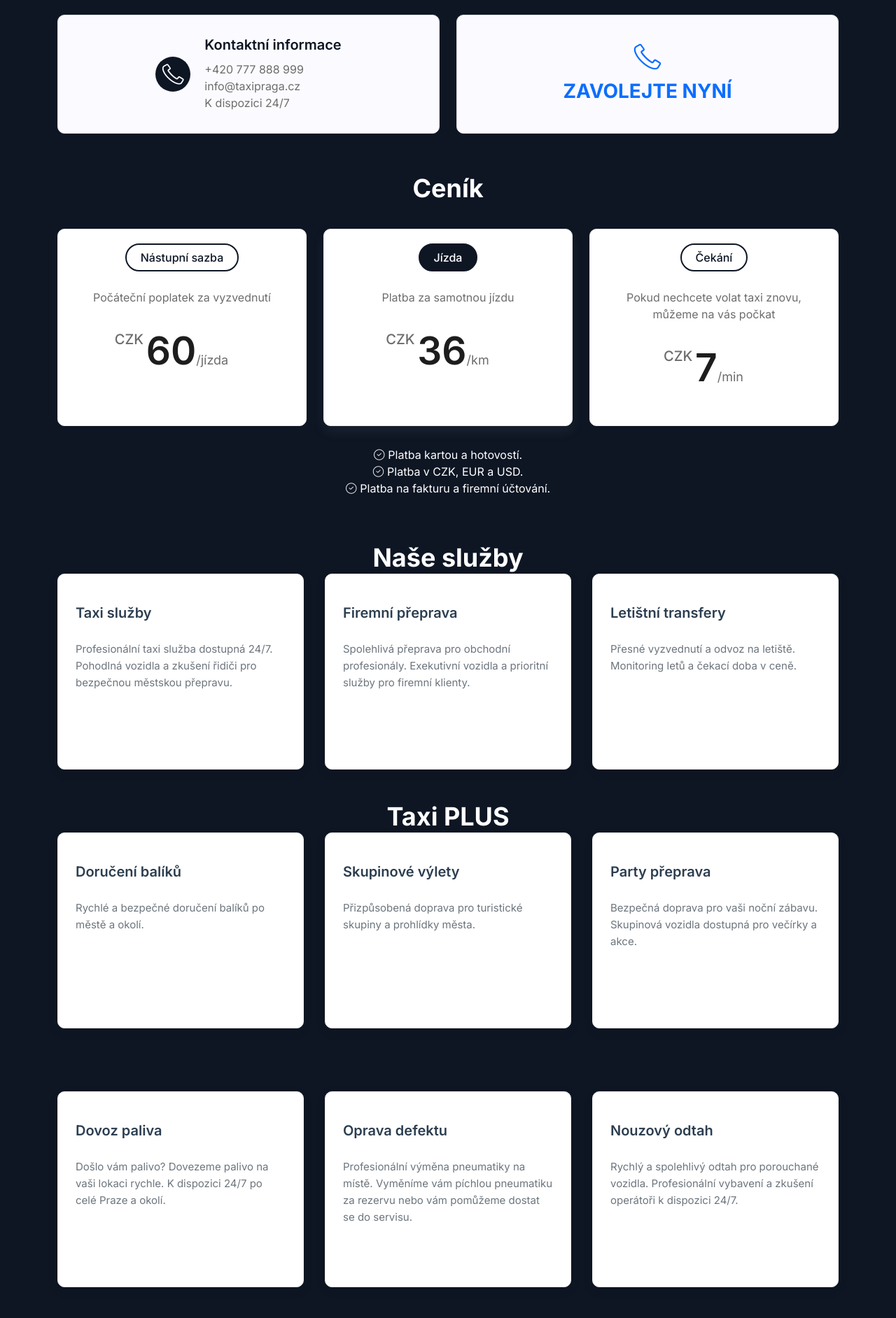
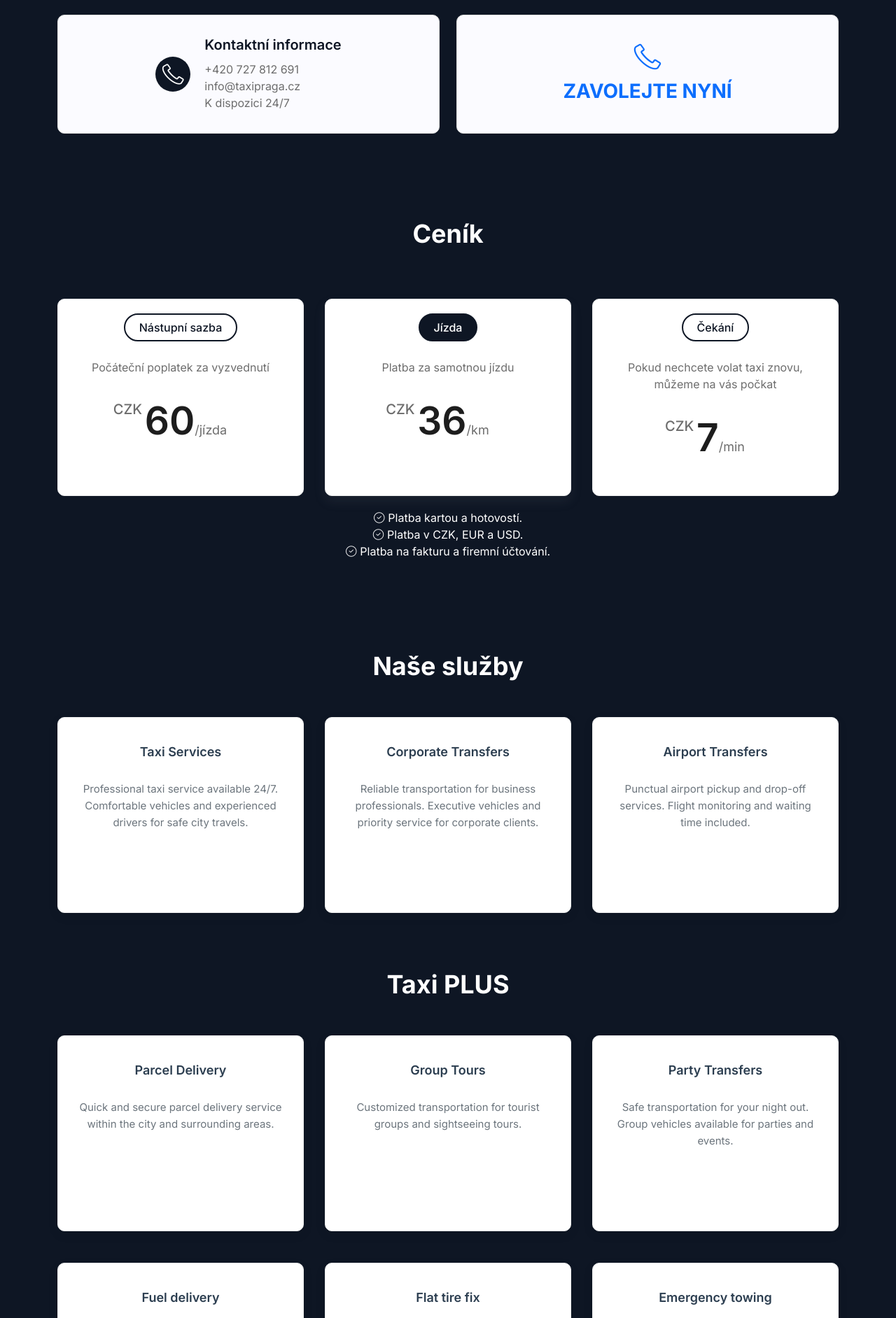
Before and after one commit to ABeGood/transfer, a Flask app: page / in a window 1280 px wide. Shown: the part 696-2580 px from the top of the page at 70% size. Run offline with Flask 3, Linux system fonts and the light colour scheme; some libraries are stand-ins or nearby versions.

Commit message:
Scrolling + paddings

```diff
--- a/template/assets/css/cards.css
+++ b/template/assets/css/cards.css
@@ -1,66 +1,37 @@
-/* Taxi PLUS section grid fixes */
-#services .container {
-    display: flex;
-    flex-direction: column;
-}
-
-#services .row {
-    display: flex;
-    flex-wrap: wrap;
-    margin: -15px;
-    /* Offset Bootstrap's padding */
-}
-
-#services .row .col-lg-4,
-#services .row .col-md-6 {
-    display: flex;
-    padding: 15px;
-    /* Restore Bootstrap padding */
-    margin-bottom: 30px;
-    /* Add consistent bottom margin */
-}
-
-/* Make all service cards the same height */
-#services .single-services {
+/* Unified Card Style - Used for both Pricing and Services cards */
+.unified-card {
     display: flex;
     flex-direction: column;
     width: 100%;
     min-height: 280px;
-    /* Set minimum height for consistency */
     background: #fff;
     border-radius: 10px;
-    padding: 30px 25px;
+    padding: 25px 30px; /* Balanced padding for both sections */
     box-shadow: 0 5px 15px rgba(0, 0, 0, 0.08);
-    transition: transform 0.3s ease, box-shadow 0.3s ease;
+    transition: all 0.3s ease;
     border: 1px solid #f0f0f0;
+    text-align: center;
 }
 
-#services .single-services:hover {
+.unified-card:hover {
     transform: translateY(-5px);
     box-shadow: 0 10px 25px rgba(0, 0, 0, 0.15);
 }
 
-/* Ensure service content fills the card properly */
-#services .service-content {
+/* Card header/title styling */
+.unified-card .card-title {
+    font-size: 18px;
+    font-weight: 600;
+    color: #2c3e50;
+    margin-bottom: 15px;
+    min-height: 50px;
     display: flex;
-    flex-direction: column;
-    height: 100%;
-    flex-grow: 1;
+    align-items: center;
+    justify-content: center;
 }
 
-#services .service-content h4 {
-    margin-bottom: 15px;
-    font-size: 20px;
-    font-weight: 600;
-    color: #2c3e50;
-    line-height: 1.4;
-    min-height: 50px;
-    /* Ensure title area is consistent */
-    display: flex;
-    align-items: center;
-}
-
-#services .service-content p {
+/* Card content/description styling */
+.unified-card .card-content {
     flex-grow: 1;
     margin: 0;
     color: #6c757d;
@@ -68,33 +39,141 @@
     font-size: 15px;
     display: flex;
     align-items: flex-start;
+    text-align: center;
+}
+
+/* Pricing specific elements */
+.unified-card .price-badge {
+    font-weight: 500;
+    margin-bottom: 15px;
+    color: #2c3e50;
+    padding: 8px 20px;
+    border: 2px solid #155bd5;
+    border-radius: 30px;
+    font-size: 16px;
+    background: transparent;
+}
+
+.unified-card .price-badge.featured {
+    background: #155bd5;
+    color: #fff;
+}
+
+.unified-card .price-display {
+    padding-top: 20px;
+    margin-bottom: 10px;
+}
+
+.unified-card .price-amount {
+    font-weight: 600;
+    color: #2c3e50;
+    font-size: 48px;
+    position: relative;
+    padding-left: 15px;
+}
+
+.unified-card .price-currency {
+    font-weight: 500;
+    color: #6c757d;
+    font-size: 18px;
+    position: absolute;
+    left: -25px;
+    top: 6px;
+}
+
+.unified-card .price-duration {
+    font-size: 16px;
+    color: #6c757d;
+    font-weight: 400;
+}
+
+/* Grid layout fixes */
+#services .container,
+#pricing .container {
+    display: flex;
+    flex-direction: column;
+}
+
+#services .row,
+#pricing .row {
+    display: flex;
+    flex-wrap: wrap;
+    margin: -15px;
+}
+
+#services .row .col-lg-4,
+#services .row .col-md-6,
+#pricing .row .col-lg-4,
+#pricing .row .col-md-6 {
+    display: flex;
+    padding: 15px;
+    margin-bottom: 15px;
+}
+
+/* Section spacing */
+#services .section-title-five + .container,
+#pricing .section-title-five + .container {
+    margin-top: 50px;
 }
 
 /* Responsive adjustments */
 @media (max-width: 991.98px) {
-    #services .single-services {
+    .unified-card {
         min-height: 250px;
+        padding: 20px 25px;
     }
 
-    #services .service-content h4 {
-        font-size: 18px;
-        min-height: 35px;
+    .unified-card .card-title {
+        font-size: 17px;
+        min-height: 45px;
+    }
+
+    .unified-card .price-amount {
+        font-size: 42px;
+    }
+
+    #services .row .col-lg-4,
+    #services .row .col-md-6,
+    #pricing .row .col-lg-4,
+    #pricing .row .col-md-6 {
+        margin-bottom: 10px;
+    }
+
+    #services .section-title-five + .container,
+    #pricing .section-title-five + .container {
+        margin-top: 35px;
     }
 }
 
 @media (max-width: 767.98px) {
-    #services .single-services {
-        min-height: 200px;
-        padding: 15px 15;
+    .unified-card {
+        min-height: 220px;
+        padding: 18px 20px;
     }
 
-    #services .service-content h4 {
+    .unified-card .card-title {
         font-size: 16px;
         min-height: 40px;
         margin-bottom: 10px;
     }
 
-    #services .service-content p {
+    .unified-card .card-content {
         font-size: 14px;
     }
+
+    .unified-card .price-amount {
+        font-size: 38px;
+    }
+
+    #services .row .col-lg-4,
+    #services .row .col-md-6,
+    #pricing .row .col-lg-4,
+    #pricing .row .col-md-6 {
+        margin-bottom: 8px;
+    }
+
+    #services .section-title-five + .container,
+    #pricing .section-title-five + .container {
+        margin-top: 25px;
+    }
 }
--- a/template/assets/css/style.css
+++ b/template/assets/css/style.css
@@ -334,18 +334,21 @@ p {
   max-width: 550px;
   margin: auto;
   margin-bottom: 0;
+  padding-top: 40px;
   position: relative;
   z-index: 5;
 }
 @media only screen and (min-width: 768px) and (max-width: 991px) {
   .section-title-five {
     margin-bottom: 0;
+    padding-top: 40px;
   }
 }
 @media (max-width: 767px) {
   .section-title-five {
     color: var(--white);
     margin-bottom: 0;
+    padding-top: 40px;
   }
 }
 .section-title-five h6 {
@@ -355,20 +358,24 @@ p {
   border: 2px solid var(--primary);
   border-radius: 30px;
   padding: 8px 30px;
+  padding-top: 40px;
 }
 .section-title-five h2 {
   margin-bottom: 15px;
+  padding-top: 40px;
 }
 @media only screen and (min-width: 768px) and (max-width: 991px) {
   .section-title-five h2 {
     font-size: 2rem;
     line-height: 2.8rem;
+    padding-top: 40px;
   }
 }
 @media (max-width: 767px) {
   .section-title-five h2 {
     font-size: 1.5rem;
     line-height: 1.9rem;
+    padding-top: 40px;
   }
 }
 .section-title-five p {
--- a/template/assets/js/main.js
+++ b/template/assets/js/main.js
@@ -1,3 +1,10 @@
+document.addEventListener('DOMContentLoaded', function () {
+    var header_navbar = document.querySelector(".navbar-area");
+    if (header_navbar) {
+        header_navbar.classList.add("sticky");
+    }
+});
+
 (function () {
 
     /*=====================================
@@ -7,13 +14,10 @@
         var header_navbar = document.querySelector(".navbar-area");
         var sticky = header_navbar.offsetTop;
 
-        if (window.pageYOffset > sticky) {
+        // Always keep sticky class for visibility
+        if (!header_navbar.classList.contains("sticky")) {
             header_navbar.classList.add("sticky");
-        } else {
-            header_navbar.classList.remove("sticky");
         }
-
-
 
         // show or hide the back-top-top button
         var backToTo = document.querySelector(".scroll-top");
@@ -51,10 +55,41 @@
     pageLink.forEach(elem => {
         elem.addEventListener('click', e => {
             e.preventDefault();
-            document.querySelector(elem.getAttribute('href')).scrollIntoView({
-                behavior: 'smooth',
-                offsetTop: 1 - 60,
-            });
+
+            // Close mobile menu if open
+            const navbarCollapse = document.querySelector('.navbar-collapse');
+            const navbarToggler = document.querySelector('.navbar-toggler');
+            if (navbarCollapse && navbarCollapse.classList.contains('show')) {
+                navbarCollapse.classList.remove('show');
+                if (navbarToggler) {
+                    navbarToggler.classList.remove('active');
+                }
+            }
+
+            const targetId = elem.getAttribute('href');
+            const targetElement = document.querySelector(targetId);
+
+
+            if (targetElement) {
+                // Get navbar height
+                const navbar = document.querySelector('.navbar-area');
+                const navbarHeight = navbar.offsetHeight - 70;
+
+                // Adjust offset based on section - contact needs less offset
+                let offset = navbarHeight;
+                if (targetId === '#contact') {
+                    offset = navbarHeight + 70; // Less offset for contact
+                }
+
+                // Calculate target position
+                const targetPosition = targetElement.offsetTop - offset;
+
+                // Smooth scroll to position
+                window.scrollTo({
+                    top: targetPosition,
+                    behavior: 'smooth'
+                });
+            }
         });
     });
 
--- a/template/assets/js/translations.js
+++ b/template/assets/js/translations.js
@@ -86,7 +86,7 @@ const translations = {
         },
         contact: {
             title: 'Contact Information',
-            phone: '+420 777 888 999',
+            phone: '+420 727 812 691',
             email: 'info@taxipraga.cz',
             availability: '24/7 Available',
             callNow: 'CALL NOW'
@@ -185,7 +185,7 @@ const translations = {
         },
         contact: {
             title: 'Kontaktní informace',
-            phone: '+420 777 888 999',
+            phone: '+420 727 812 691',
             email: 'info@taxipraga.cz',
             availability: 'K dispozici 24/7',
             callNow: 'ZAVOLEJTE NYNÍ'
@@ -284,7 +284,7 @@ const translations = {
         },
         contact: {
             title: 'Контактная информация',
-            phone: '+420 777 888 999',
+            phone: '+420 727 812 691',
             email: 'info@taxipraga.cz',
             availability: 'Доступно 24/7',
             callNow: 'ПОЗВОНИТЬ СЕЙЧАС'
--- a/template/index.html
+++ b/template/index.html
@@ -142,25 +142,6 @@
   </div>
 </section>
 
-<!-- <script>
-  function copyPhoneNumber() {
-    navigator.clipboard.writeText('+420777888999')
-      .then(() => {
-        const btn = event.target.closest('button');
-        const originalIcon = btn.innerHTML;
-        btn.innerHTML = '<i class="lni lni-checkmark"></i>';
-        setTimeout(() => {
-          btn.innerHTML = originalIcon;
-        }, 2000);
-      })
-      .catch(err => {
-        console.error('Failed to copy:', err);
-      });
-  }
-</script> -->
-  <!-- ========================= contact-section end ========================= -->
-
-
   <!-- Start Pricing  Area -->
   <section id="pricing" class="pricing-area pricing-fourteen">
     <!--======  Start Section Title Five ======-->
@@ -238,9 +219,8 @@
   <!--/ End Pricing  Area -->
 
 
-  <!-- ===== service-area start ===== -->
+<!-- Updated Services Section -->
 <section id="services" class="services-area services-eight">
-    <!--======  Start Section Title Five ======-->
   <div class="section-title-five">
     <div class="container">
       <div class="row">
@@ -250,46 +230,40 @@
           </div>
         </div>
       </div>
-        <!-- row -->
     </div>
-      <!-- container -->
   </div>
-    <!--======  End Section Title Five ======-->
   <div class="container">
     <div class="row">
       <div class="col-lg-4 col-md-6">
-          <div class="single-services">
-            <div class="service-content">
-              <h4>Taxi Services</h4>
-              <p>
-                Professional taxi service available 24/7. Comfortable vehicles and experienced drivers for safe city travels.
+        <div class="unified-card">
+          <h4 class="card-title">Taxi Services</h4>
+          <p class="card-content">
+            Professional taxi service available 24/7. Comfortable vehicles and experienced drivers for safe city
+            travels.
           </p>
         </div>
       </div>
-        </div>
       <div class="col-lg-4 col-md-6">
-          <div class="single-services">
-            <div class="service-content">
-              <h4>Corporate Transfers</h4>
-              <p>
-                Reliable transportation for business professionals. Executive vehicles and priority service for corporate clients.
+        <div class="unified-card">
+          <h4 class="card-title">Corporate Transfers</h4>
+          <p class="card-content">
+            Reliable transportation for business professionals. Executive vehicles and priority service for corporate
+            clients.
           </p>
         </div>
       </div>
-        </div>
       <div class="col-lg-4 col-md-6">
-          <div class="single-services">
-            <div class="service-content">
-              <h4>Airport Transfers</h4>
-              <p>
+        <div class="unified-card">
+          <h4 class="card-title">Airport Transfers</h4>
+          <p class="card-content">
             Punctual airport pickup and drop-off services. Flight monitoring and waiting time included.
           </p>
         </div>
       </div>
     </div>
   </div>
-    </div>
 
+  <!-- Taxi PLUS Section -->
   <div class="section-title-five">
     <div class="container">
       <div class="row">
@@ -299,100 +273,82 @@
           </div>
         </div>
       </div>
-        <!-- row -->
     </div>
-      <!-- container -->
   </div>
 
   <div class="container">
     <div class="row">
       <div class="col-lg-4 col-md-6">
-          <div class="single-services">
-            <div class="service-content">
-              <h4>Parcel Delivery</h4>
-              <p>
-                Quick and secure parcel delivery service within the city and surrounding areas..
+        <div class="unified-card">
+          <h4 class="card-title">Parcel Delivery</h4>
+          <p class="card-content">
+            Quick and secure parcel delivery service within the city and surrounding areas.
           </p>
         </div>
       </div>
-        </div>
       <div class="col-lg-4 col-md-6">
-          <div class="single-services">
-            <div class="service-content">
-              <h4>Group Tours</h4>
-              <p>
+        <div class="unified-card">
+          <h4 class="card-title">Group Tours</h4>
+          <p class="card-content">
             Customized transportation for tourist groups and sightseeing tours.
           </p>
         </div>
       </div>
-        </div>
       <div class="col-lg-4 col-md-6">
-          <div class="single-services">
-            <div class="service-content">
-              <h4>Party Transfers</h4>
-              <p>
+        <div class="unified-card">
+          <h4 class="card-title">Party Transfers</h4>
+          <p class="card-content">
             Safe transportation for your night out. Group vehicles available for parties and events.
           </p>
         </div>
       </div>
-        </div>
       <div class="col-lg-4 col-md-6">
-          <div class="single-services">
-            <div class="service-content">
-              <h4>Fuel delivery</h4>
-              <p>
-                Ran out of fuel? We'll deliver fuel to your location quickly. Available 24/7 throughout Prague and surrounding areas.
+        <div class="unified-card">
+          <h4 class="card-title">Fuel delivery</h4>
+          <p class="card-content">
+            Ran out of fuel? We'll deliver fuel to your location quickly. Available 24/7 throughout Prague and
+            surrounding areas.
           </p>
         </div>
       </div>
-        </div>
       <div class="col-lg-4 col-md-6">
-          <div class="single-services">
-            <div class="service-content">
-              <h4>Flat tire fix</h4>
-              <p>
-                Professional tire change service at your location. We'll replace your flat tire with a spare or help you get to a repair
-                shop.
+        <div class="unified-card">
+          <h4 class="card-title">Flat tire fix</h4>
+          <p class="card-content">
+            Professional tire change service at your location. We'll replace your flat tire with a spare or help you get
+            to a repair shop.
           </p>
         </div>
       </div>
-        </div>
       <div class="col-lg-4 col-md-6">
-          <div class="single-services">
-            <div class="service-content">
-              <h4>Emergency towing</h4>
-              <p>
-                Fast and reliable towing service for broken down vehicles. Professional equipment and experienced operators available
-                24/7.
+        <div class="unified-card">
+          <h4 class="card-title">Emergency towing</h4>
+          <p class="card-content">
+            Fast and reliable towing service for broken down vehicles. Professional equipment and experienced operators
+            available 24/7.
           </p>
         </div>
       </div>
-        </div>
       <div class="col-lg-4 col-md-6">
-          <div class="single-services">
-            <div class="service-content">
-              <h4>Jump start assistance</h4>
-              <p>
-                Quick help for dead car batteries. Our team will arrive with professional jump start equipment to get you back on the
-                road.
+        <div class="unified-card">
+          <h4 class="card-title">Jump start assistance</h4>
+          <p class="card-content">
+            Quick help for dead car batteries. Our team will arrive with professional jump start equipment to get you
+            back on the road.
           </p>
         </div>
       </div>
-        </div>
       <div class="col-lg-4 col-md-6">
-          <div class="single-services">
-            <div class="service-content">
-              <h4>Medicine delivery</h4>
-              <p>
+        <div class="unified-card">
+          <h4 class="card-title">Medicine delivery</h4>
+          <p class="card-content">
             Urgent medicine delivery service from pharmacies to your location. Fast, reliable and handled with care.
           </p>
         </div>
       </div>
     </div>
   </div>
-    </div>
 </section>
-  <!-- ===== service-area end ===== -->
 
   <!-- Start Footer Area -->
   <footer class="footer-area footer-eleven">
```
Lines whose indentation alone changed are shown as unchanged.
